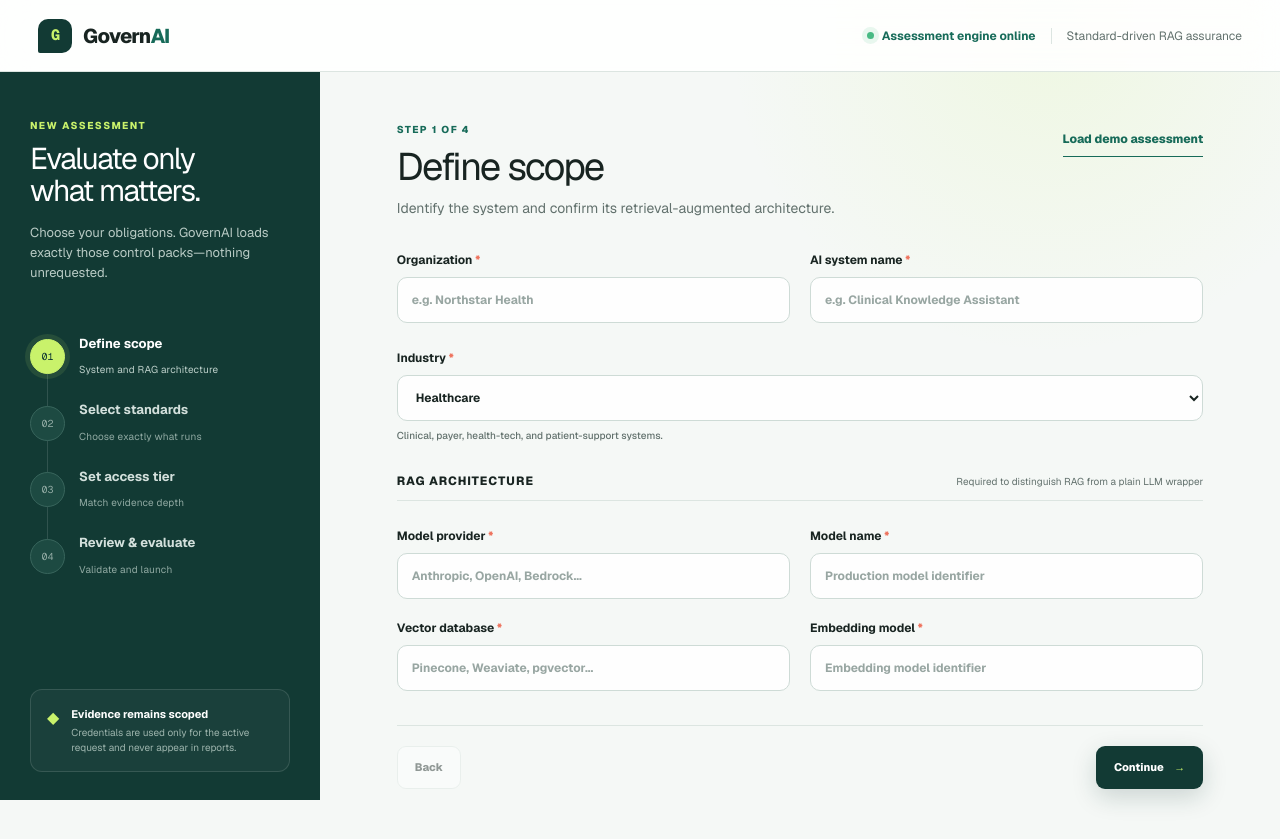
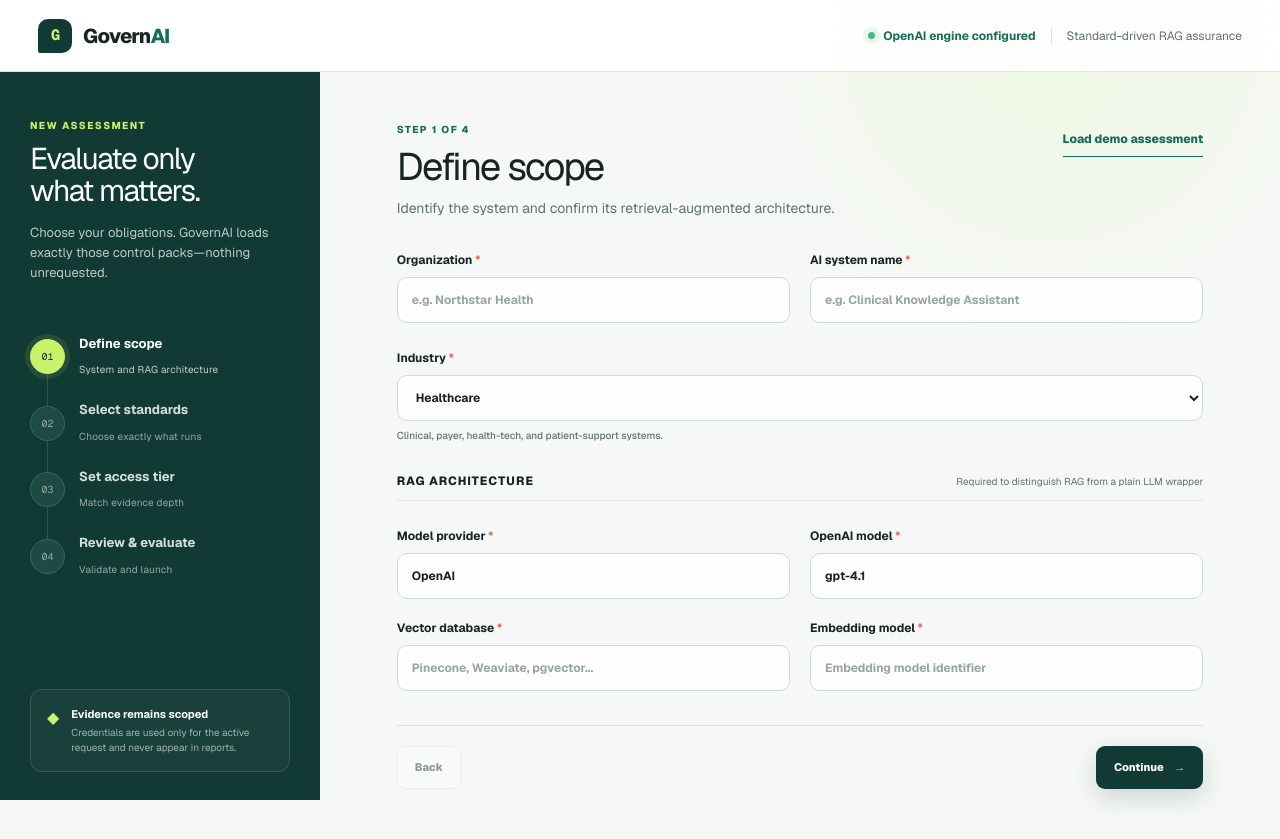
Before and after one commit to ashwanth-art/GovernAI, a Next.js app: page / in a window 1280 px wide. Built offline with nearby package versions, Linux system fonts and the light colour scheme.

Commit message:
Update UI for OpenAI evaluation engine

```diff
--- a/app/workspace.tsx
+++ b/app/workspace.tsx
@@ -65,8 +65,8 @@ const emptyInput: AssessmentInput = {
   tier: 1,
   credentials: {},
   architecture: {
-    modelProvider: "",
-    modelName: "",
+    modelProvider: "OpenAI",
+    modelName: "gpt-4.1",
     vectorDatabase: "",
     embeddingModel: "",
   },
@@ -99,8 +99,8 @@ function loadDemoInput(): AssessmentInput {
       cicdUrl: "https://github.com/example/rag/actions",
     },
     architecture: {
-      modelProvider: "Anthropic",
-      modelName: "Claude",
+      modelProvider: "OpenAI",
+      modelName: "gpt-4.1",
       vectorDatabase: "Pinecone",
       embeddingModel: "text-embedding-3-large",
     },
@@ -321,7 +321,7 @@ export function AssessmentWorkspace() {
           <span>Govern<span>AI</span></span>
         </a>
         <div className="topbar-meta">
-          <span className="system-status"><i /> Assessment engine online</span>
+          <span className="system-status"><i /> OpenAI engine configured</span>
           <span className="divider" />
           <span>Standard-driven RAG assurance</span>
         </div>
@@ -414,8 +414,8 @@ export function AssessmentWorkspace() {
                   </div>
                   <div className="field-grid two">
                     {[
-                      ["modelProvider", "Model provider", "Anthropic, OpenAI, Bedrock…"],
-                      ["modelName", "Model name", "Production model identifier"],
+                      ["modelProvider", "Model provider", "OpenAI"],
+                      ["modelName", "OpenAI model", "gpt-4.1"],
                       ["vectorDatabase", "Vector database", "Pinecone, Weaviate, pgvector…"],
                       ["embeddingModel", "Embedding model", "Embedding model identifier"],
                     ].map(([key, label, placeholder]) => (
--- a/package.json
+++ b/package.json
@@ -10,7 +10,7 @@
     "build": "vinext build",
     "start": "vinext start",
     "test": "npm run build && node --test tests/rendered-html.test.mjs",
-    "lint": "eslint . --ignore-pattern dist --ignore-pattern .next",
+    "lint": "eslint . --ignore-pattern dist --ignore-pattern .next --ignore-pattern work --ignore-pattern outputs",
     "db:generate": "drizzle-kit generate"
   },
   "dependencies": {
```
Also changed, not shown: 2 other files (tests, documents, lock files or other folders).
